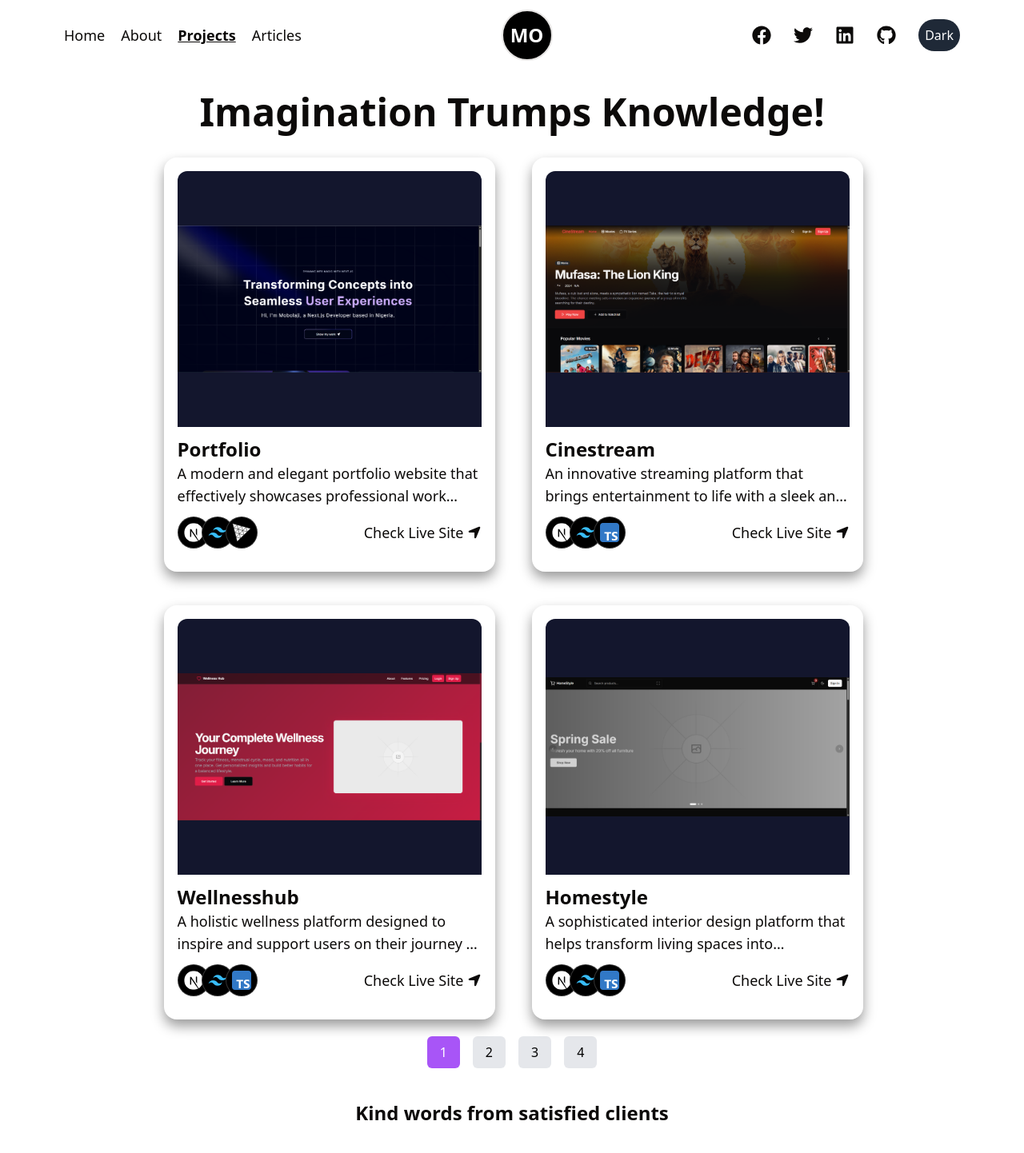
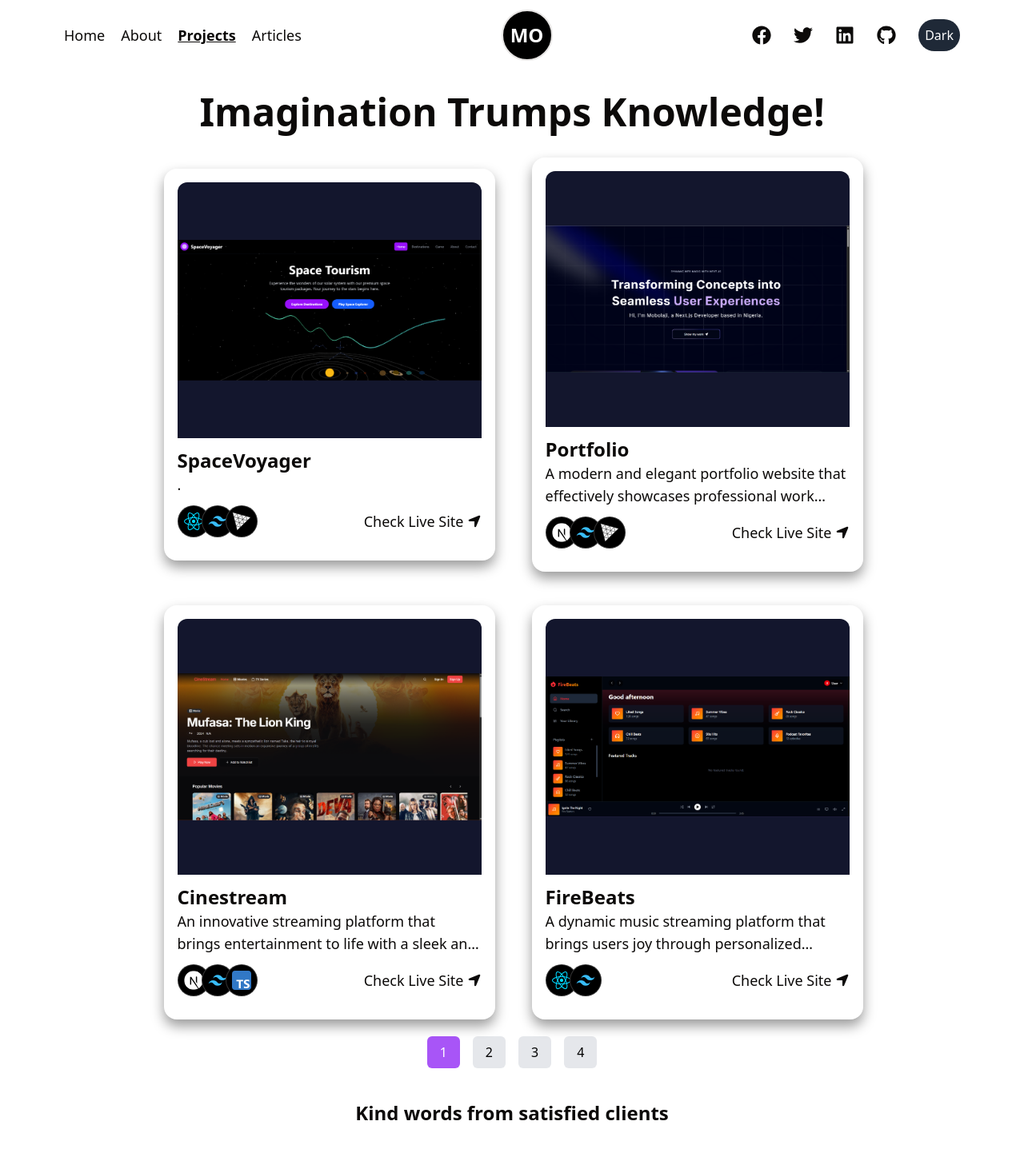
Before and after one commit to mobolaji22/Portfolio_v2, a Next.js app: page /Projects in a window 1280 px wide. Shown: the top 1442 px of the page at 80% size. Built offline with nearby package versions, Linux system fonts and the light colour scheme.

Commit message:
feat: added new project

```diff
--- a/data/index.js
+++ b/data/index.js
@@ -72,6 +72,14 @@ export const gridItems = [
 export const projects = [
   {
     id: 1,
+    title: "SpaceVoyager",
+    des: ".",
+    img: "/images/projects/space_torism-project.png",
+    iconLists: ["/re.svg", "/tail.svg", "/three.svg"],
+    link: "https://space-voyager.vercel.app/",
+  },
+  {
+    id: 2,
     title: "Portfolio",
     des: "A modern and elegant portfolio website that effectively showcases professional work through an immersive and interactive experience.",
     img: "/images/projects/portfolio_V1-project.png",
@@ -79,7 +87,7 @@ export const projects = [
     link: "https://portfolio-v1-omega-ten.vercel.app/",
   },
   {
-    id: 2,
+    id: 3,
     title: "Cinestream",
     des: "An innovative streaming platform that brings entertainment to life with a sleek and user-friendly interface.",
     img: "/images/projects/cinestream-project.png",
@@ -87,7 +95,15 @@ export const projects = [
     link: "https://cinestream-psi.vercel.app/",
   },
   {
-    id: 3,
+    id: 4,
+    title: "FireBeats",
+    des: "A dynamic music streaming platform that brings users joy through personalized recommendations.",
+    img: "/images/projects/firebeats-project.png",
+    iconLists: ["/re.svg", "/tail.svg"],
+    link: "https://firebeats.vercel.app/",
+  },
+  {
+    id: 6,
     title: "Wellnesshub",
     des: "A holistic wellness platform designed to inspire and support users on their journey to better health and well-being.",
     img: "/images/projects/wellnesHub-project.png",
@@ -95,7 +111,7 @@ export const projects = [
     link: "https://wellness-hub-green.vercel.app/",
   },
   {
-    id: 4,
+    id: 7,
     title: "Homestyle",
     des: "A sophisticated interior design platform that helps transform living spaces into personalized sanctuaries.",
     img: "/images/projects/homestyle-project.png",
@@ -103,7 +119,7 @@ export const projects = [
     link: "https://homestyle-nu.vercel.app/",
   },
   {
-    id: 5,
+    id: 8,
     title: "product-detail-page",
     des: "An engaging e-commerce product showcase that enhances the online shopping experience through intuitive design.",
     img: "/images/projects/ecom_product_page-project.png",
@@ -111,7 +127,7 @@ export const projects = [
     link: "https://ecom-product-page-ten.vercel.app/",
   },
   {
-    id: 6,
+    id: 9,
     title: "Taskify",
     des: "A streamlined task management solution that helps users stay organized and boost productivity.",
     img: "/images/projects/taskify-project.png",
@@ -119,7 +135,7 @@ export const projects = [
     link: "https://taskify-jade-tau.vercel.app/",
   },
   {
-    id: 7,
+    id: 10,
     title: "Retro-rush",
     des: "A captivating gaming experience that combines classic charm with contemporary design elements.",
     img: "/images/projects/retro_rush-project1.png",
@@ -127,7 +143,7 @@ export const projects = [
     link: "https://retro-rush.vercel.app/",
   },
   {
-    id: 8,
+    id: 11,
     title: "Blogify",
     des: "A sophisticated blogging platform that empowers content creators to share their stories in style.",
     img: "/images/projects/blogify-project.png",
@@ -135,7 +151,7 @@ export const projects = [
     link: "https://blogify-three-green.vercel.app/",
   },
   {
-    id: 9,
+    id: 12,
     title: "10 projects",
     des: "A comprehensive showcase demonstrating versatility in web development through a collection of diverse projects.",
     img: "/images/projects/10_projects-project.png",
@@ -143,7 +159,7 @@ export const projects = [
     link: "https://10-projects-one.vercel.app/",
   },
   {
-    id: 10,
+    id: 13,
     title: "Quickfit - a fitness webapp",
     des: "An innovative fitness application that revolutionizes the way people approach their health and workout routines.",
     img: "/images/projects/portfolio_quickfit.png",
@@ -151,7 +167,7 @@ export const projects = [
     link: "https://quickfit2-0.vercel.app/",
   },
   {
-    id: 11,
+    id: 14,
     title: "Ecommerce site",
     des: "A dynamic e-commerce solution that delivers a seamless and engaging online shopping experience.",
     img: "/images/projects/portfolio_ecommerce.png",
@@ -165,7 +181,7 @@ export const projects = [
     link: "https://my-hng-stage2.vercel.app/",
   },
   {
-    id: 12,
+    id: 15,
     title: "movie-database",
     des: "An elegant movie exploration platform that connects users with their favorite films through an intuitive interface.",
     img: "/images/projects/portfolio_movie-database.png",
@@ -173,7 +189,7 @@ export const projects = [
     link: "https://movie-database-seven-pi.vercel.app/",
   },
   {
-    id: 13,
+    id: 16,
     title: "Quiz-app",
     des: "An engaging educational platform that makes learning interactive and enjoyable through carefully crafted quizzes.",
     img: "/images/projects/portfolio_quizapp.png",
```
Also changed, not shown: public/images/projects/firebeats-project.png (added), public/images/projects/space_torism-project.png (added).
